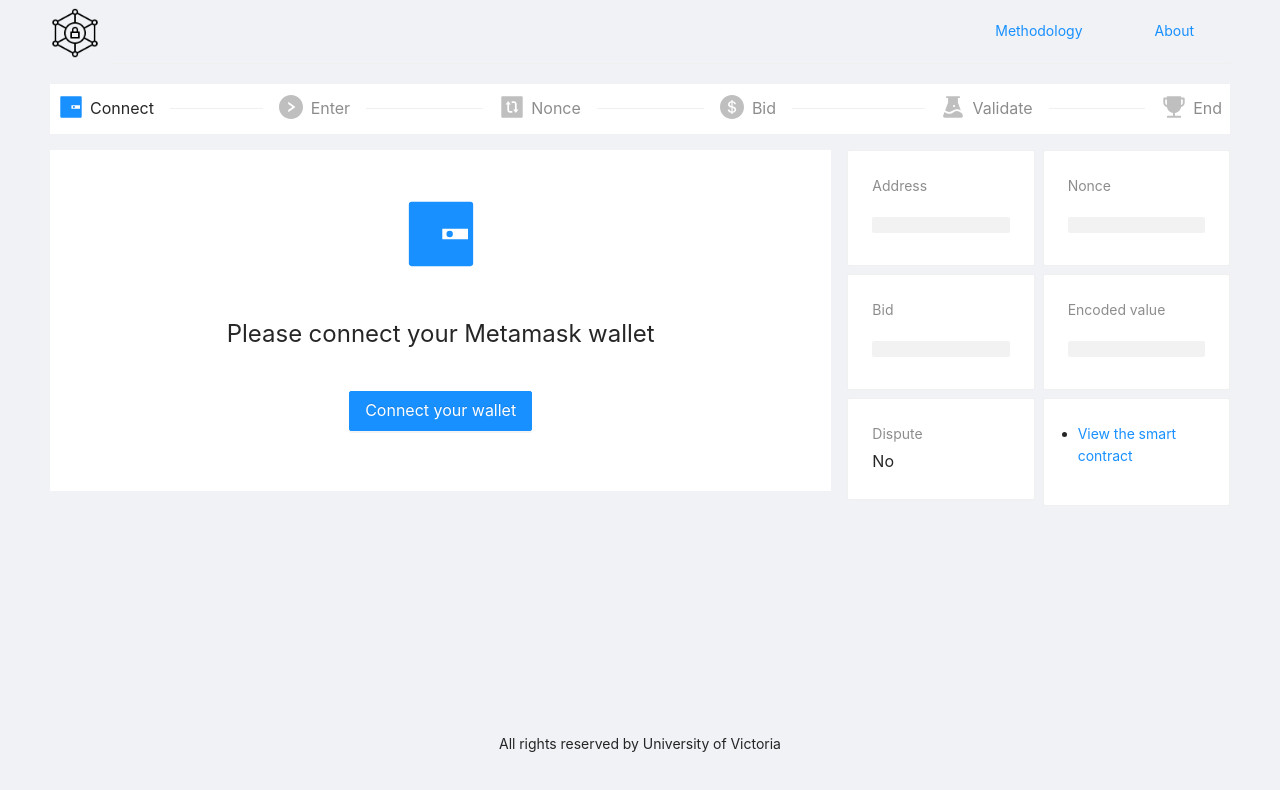
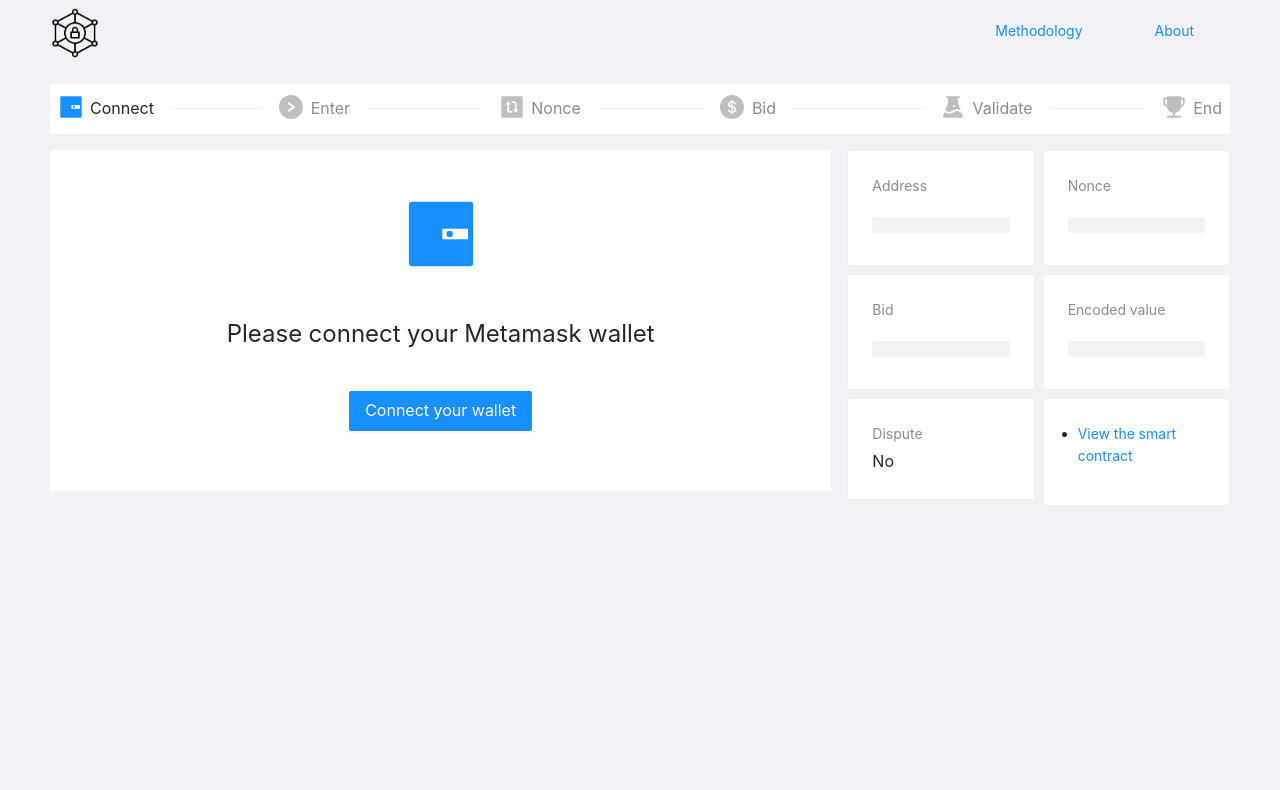
Before and after one commit to AKEB-asyemmtric-key-each-bidder/Web-app, a React (Create React App) app in the folder akeb-ui/: page / in a window 1280 px wide. Shown: the top 790 px of the page. Built offline with nearby package versions, Linux system fonts and the light colour scheme.

Commit message:
footer removed

```diff
--- a/akeb-ui/src/Skeleton/AuctionSkeleton.js
+++ b/akeb-ui/src/Skeleton/AuctionSkeleton.js
@@ -67,9 +67,6 @@ const AuctionSkeleton = ({ children }) => {
           </div>
         </Menu>
         <Content style={{ width: "100%" }}>{children}</Content>
-        <Footer className="footer">
-          <Text>All rights reserved by University of Victoria</Text>
-        </Footer>
       </Header>
     </Layout>
   );
```
